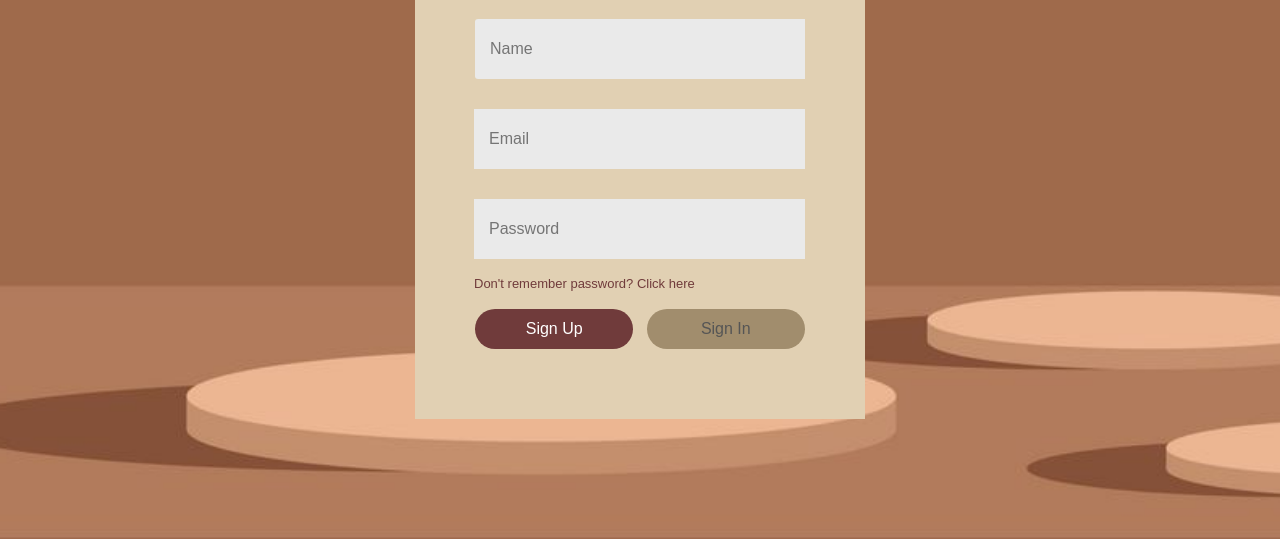
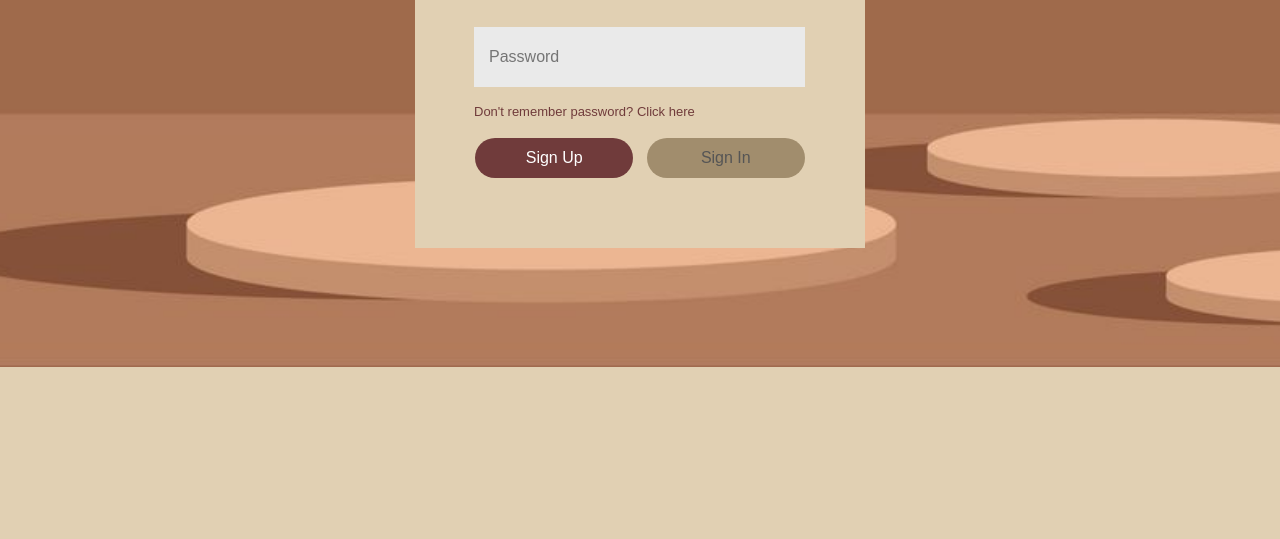
Before and after one commit to mds648/CS212---Blog-Group-Project, a plain HTML site: page sign-in.html in a window 1280 px wide. Shown: the part 433-972 px from the top of the page. After the commit the page ends 800 px from the top, so only its background shows below. Drawn offline with nearby package versions, Linux system fonts and the light colour scheme; a web font is replaced by a local one.

Commit message:
fix sign in page causing scrolling

```diff
--- a/styles.css
+++ b/styles.css
@@ -10,7 +10,7 @@
 }
 
 /* ========= GLOBAL STYLES ========= */
-body {
+body, nav, header {
     background-color: var(--tan);
 }
 
@@ -64,6 +64,7 @@ nav,
 a:hover {
     text-decoration: underline;
 }
+
 .nav-link.nav-active {
     text-decoration: underline;
     font-weight: bold;
@@ -171,7 +172,9 @@ h3.au-header {
     background-image: url(./images/brownbackground.jpg);
     background-position: center;
     background-size: cover;
-    position: relative;
+    position: absolute;
+    top: 0;
+    z-index: -1;
     display: flex;
     justify-content: center;
     align-items: center;
```
